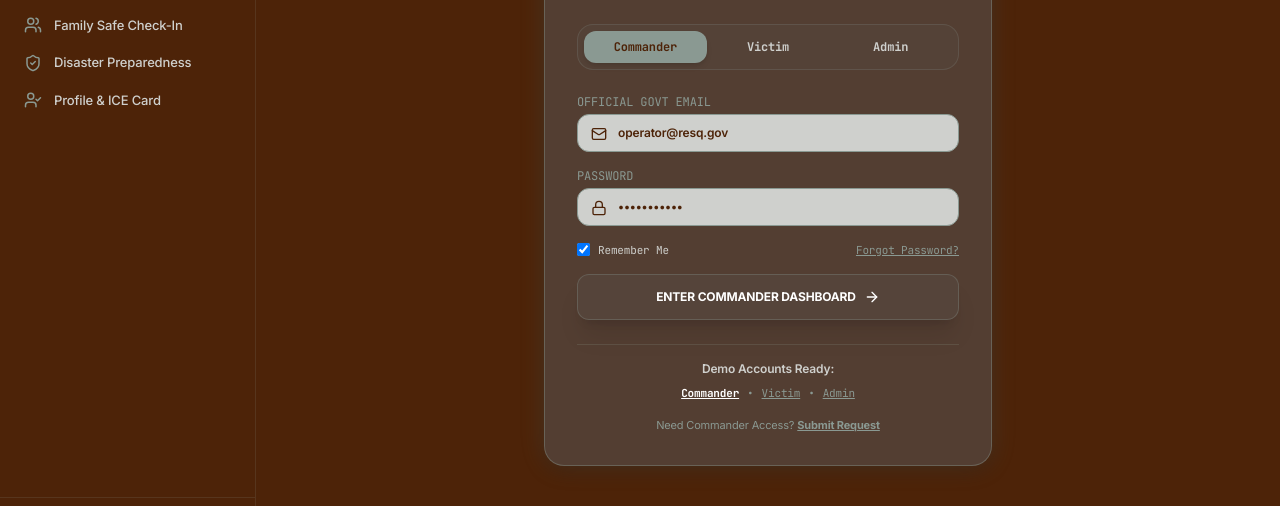
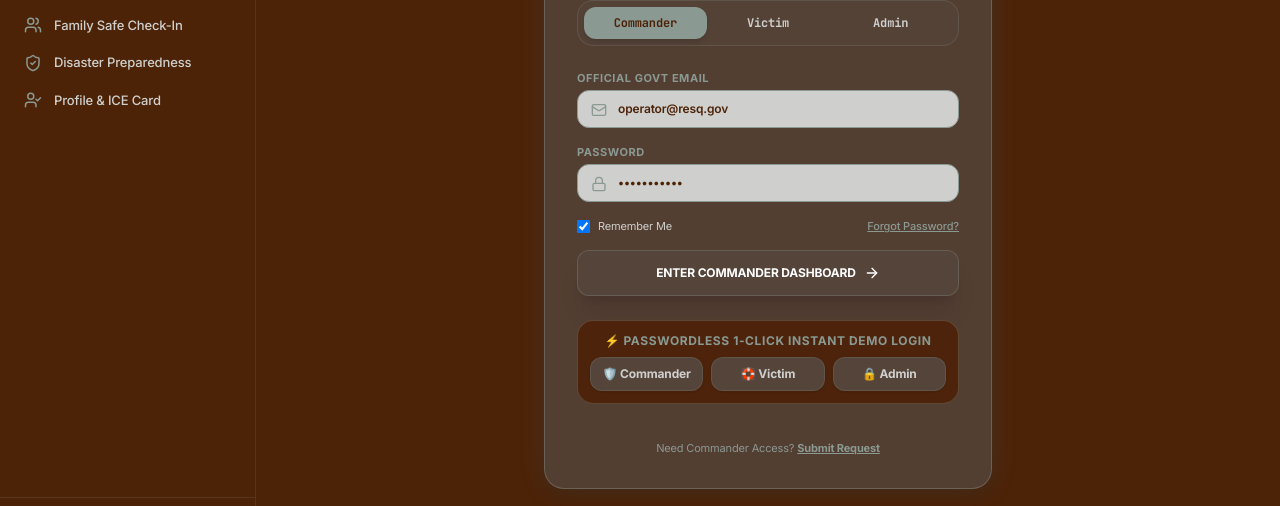
Before and after one commit to Eshwar-Abhishek/disaster-os, a React (Vite) app in the folder client/: page /login in a window 1280 px wide. Shown: the part 332-838 px from the top of the page. Built offline with nearby package versions, Linux system fonts and the light colour scheme; no server answers.

Commit message:
feat: add passwordless 1-click demo login buttons for Commander, Victim, and Admin

```diff
--- a/client/src/pages/LoginPage.jsx
+++ b/client/src/pages/LoginPage.jsx
@@ -78,6 +78,34 @@ export default function LoginPage() {
     }
   };
 
+  const handlePasswordlessDemoLogin = async (roleType) => {
+    setError('');
+    setLoading(true);
+    let targetEmail = 'operator@resq.gov';
+    let targetPass = 'operator123';
+
+    if (roleType === 'admin') {
+      targetEmail = 'admin@resq.gov';
+      targetPass = 'admin123';
+    } else if (roleType === 'victim') {
+      targetEmail = 'citizen@resq.gov';
+      targetPass = 'citizen123';
+    }
+
+    try {
+      const res = await login(targetEmail, targetPass, roleType.toUpperCase());
+      const userRole = (res.user?.role || roleType).toUpperCase();
+
+      if (userRole === 'ADMIN') navigate('/admin/dashboard');
+      else if (userRole === 'COMMANDER' || userRole === 'OPERATOR') navigate('/commander/dashboard');
+      else navigate('/victim/dashboard');
+    } catch (err) {
+      setError(err.message || 'Passwordless demo login failed.');
+    } finally {
+      setLoading(false);
+    }
+  };
+
   const handleForgotSubmit = (e) => {
     e.preventDefault();
     setForgotSubmitted(true);
@@ -136,57 +164,62 @@ export default function LoginPage() {
           </button>
         </div>
 
+        {/* Error Alert Box */}
         {error && (
-          <div className="p-3 bg-rose-500/20 border border-rose-500/50 rounded-xl text-rose-300 text-xs font-mono text-center">
+          <div className="p-3.5 bg-rose-950/80 border border-rose-600/40 rounded-2xl text-xs text-rose-200 font-mono text-center shadow-lg">
             {error}
           </div>
         )}
 
-        <form onSubmit={handleSubmit} className="space-y-4 text-xs">
-          <div>
-            <label className="block font-mono text-[#8A9992] mb-1">
-              {activeTab === 'admin' ? 'SYSTEM ADMIN EMAIL' : activeTab === 'commander' ? 'OFFICIAL GOVT EMAIL' : 'VICTIM EMAIL'}
+        {/* Login Form */}
+        <form onSubmit={handleSubmit} className="space-y-4 text-xs font-sans">
+          <div className="space-y-1 text-left">
+            <label className="text-[11px] font-bold text-[#8A9992] uppercase tracking-wider">
+              {activeTab === 'commander' ? 'Official Govt Email' : activeTab === 'admin' ? 'System Admin Email' : 'Email Address'}
             </label>
             <div className="relative">
-              <Mail className="w-4 h-4 text-[#4D2308] absolute left-3.5 top-3 z-10" />
+              <Mail className="w-4 h-4 text-[#8A9992] absolute left-3.5 top-3" />
               <input
                 type="email"
+                required
                 value={email}
                 onChange={(e) => setEmail(e.target.value)}
-                required
+                placeholder="user@resq.gov"
                 className="w-full pl-10 pr-4 py-2.5 bg-[#CFD0CD] border border-[#8A9992] rounded-xl text-[#4D2308] font-semibold focus:outline-none focus:ring-2 focus:ring-[#8A9992]"
               />
             </div>
           </div>
 
-          <div>
-            <label className="block font-mono text-[#8A9992] mb-1">PASSWORD</label>
+          <div className="space-y-1 text-left">
+            <label className="text-[11px] font-bold text-[#8A9992] uppercase tracking-wider">Password</label>
             <div className="relative">
-              <Lock className="w-4 h-4 text-[#4D2308] absolute left-3.5 top-3 z-10" />
+              <Lock className="w-4 h-4 text-[#8A9992] absolute left-3.5 top-3" />
               <input
                 type="password"
+                required
                 value={password}
                 onChange={(e) => setPassword(e.target.value)}
-                required
+                placeholder="••••••••"
                 className="w-full pl-10 pr-4 py-2.5 bg-[#CFD0CD] border border-[#8A9992] rounded-xl text-[#4D2308] font-semibold focus:outline-none focus:ring-2 focus:ring-[#8A9992]"
               />
             </div>
           </div>
 
-          <div className="flex items-center justify-between font-mono text-[11px] text-[#8A9992]">
-            <label className="flex items-center space-x-2 cursor-pointer">
+          <div className="flex items-center justify-between text-[11px]">
+            <label className="flex items-center space-x-2 text-[#CFD0CD] cursor-pointer">
               <input
                 type="checkbox"
                 checked={rememberMe}
                 onChange={(e) => setRememberMe(e.target.checked)}
-                className="rounded border-[#8A9992] text-[#55443A] focus:ring-[#8A9992]"
+                className="rounded text-[#8A9992] focus:ring-[#8A9992]"
               />
-              <span className="text-[#CFD0CD]">Remember Me</span>
+              <span>Remember Me</span>
             </label>
+
             <button
               type="button"
               onClick={() => setShowForgot(true)}
-              className="text-[#8A9992] hover:text-white underline"
+              className="text-[#8A9992] hover:text-white font-medium underline"
             >
               Forgot Password?
             </button>
@@ -202,33 +235,39 @@ export default function LoginPage() {
           </button>
         </form>
 
-        {/* Demo Credentials Quick Switcher */}
-        <div className="pt-4 border-t border-[#8A9992]/20 text-center text-xs text-[#8A9992] space-y-2">
-          <p className="text-[#CFD0CD] font-semibold">Demo Accounts Ready:</p>
-          <div className="flex justify-center space-x-2 text-[11px] font-mono">
+        {/* ⚡ Passwordless One-Click Instant Demo Login Bar */}
+        <div className="p-3 bg-[#4D2308]/90 rounded-2xl border border-[#8A9992]/30 space-y-2 text-center">
+          <div className="flex items-center justify-center gap-1.5 text-xs font-bold text-[#8A9992] uppercase tracking-wider">
+            <span>⚡ Passwordless 1-Click Instant Demo Login</span>
+          </div>
+          <div className="grid grid-cols-3 gap-2 text-xs">
             <button
-              onClick={() => handleTabChange('commander')}
-              className={`hover:text-white underline ${activeTab === 'commander' ? 'text-white font-bold' : 'text-[#8A9992]'}`}
+              type="button"
+              onClick={() => handlePasswordlessDemoLogin('commander')}
+              className="py-2 px-1 bg-[#55443A] hover:bg-[#8A9992] text-[#CFD0CD] hover:text-[#4D2308] font-bold rounded-xl transition shadow border border-[#8A9992]/20"
             >
-              Commander
+              🛡️ Commander
             </button>
-            <span>•</span>
             <button
-              onClick={() => handleTabChange('victim')}
-              className={`hover:text-white underline ${activeTab === 'victim' ? 'text-white font-bold' : 'text-[#8A9992]'}`}
+              type="button"
+              onClick={() => handlePasswordlessDemoLogin('victim')}
+              className="py-2 px-1 bg-[#55443A] hover:bg-[#8A9992] text-[#CFD0CD] hover:text-[#4D2308] font-bold rounded-xl transition shadow border border-[#8A9992]/20"
             >
-              Victim
+              🛟 Victim
             </button>
-            <span>•</span>
             <button
-              onClick={() => handleTabChange('admin')}
-              className={`hover:text-white underline ${activeTab === 'admin' ? 'text-white font-bold' : 'text-[#8A9992]'}`}
+              type="button"
+              onClick={() => handlePasswordlessDemoLogin('admin')}
+              className="py-2 px-1 bg-[#55443A] hover:bg-[#8A9992] text-[#CFD0CD] hover:text-[#4D2308] font-bold rounded-xl transition shadow border border-[#8A9992]/20"
             >
-              Admin
+              🔒 Admin
             </button>
           </div>
+        </div>
 
-          <div className="pt-2 text-[11px]">
+        {/* Demo Credentials Quick Switcher */}
+        <div className="pt-2 text-center text-xs text-[#8A9992] space-y-2">
+          <div className="pt-1 text-[11px]">
             {activeTab === 'victim' ? (
               <span>New Victim? <Link to="/register" className="text-[#8A9992] font-bold underline hover:text-white">Register here</Link></span>
             ) : activeTab === 'commander' ? (
```
